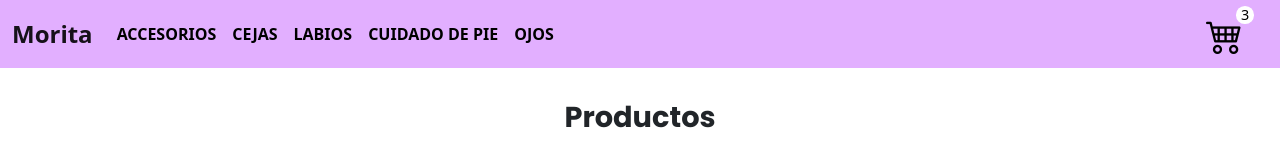
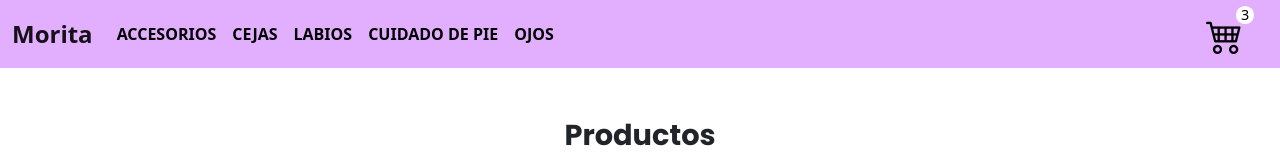
Before and after one commit to Sebasperezr/Ecommerce-react-Coderhouse, a React (Create React App) app: page /category/1 in a window 1280 px wide. Shown: the top 160 px of the page. Built offline with nearby package versions, Linux system fonts and the light colour scheme; no server answers.

Commit message:
Revert "Add navbar fixed"
This reverts commit 7eee21637bf77707b69c0ef3c59d877f3caccb2e.

```diff
--- a/src/App.css
+++ b/src/App.css
@@ -1,3 +0,0 @@
-header{
-    margin-bottom: 100px;
-}
--- a/src/components/Navbar/Navbar.jsx
+++ b/src/components/Navbar/Navbar.jsx
@@ -6,7 +6,7 @@
 
 const Navbar = () => {
   return (
-    <nav className="navbar navbar-expand-lg fixed-top">
+    <nav className="navbar navbar-expand-lg">
       <div className="container-fluid">
         <button
           className="navbar-toggler"
```
